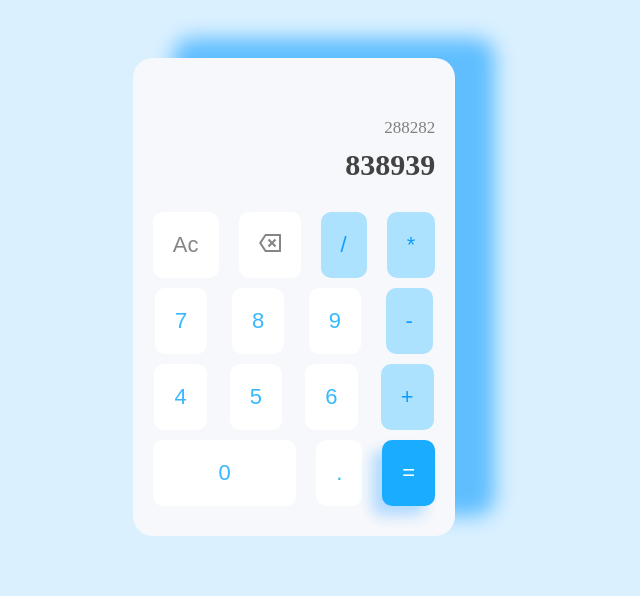
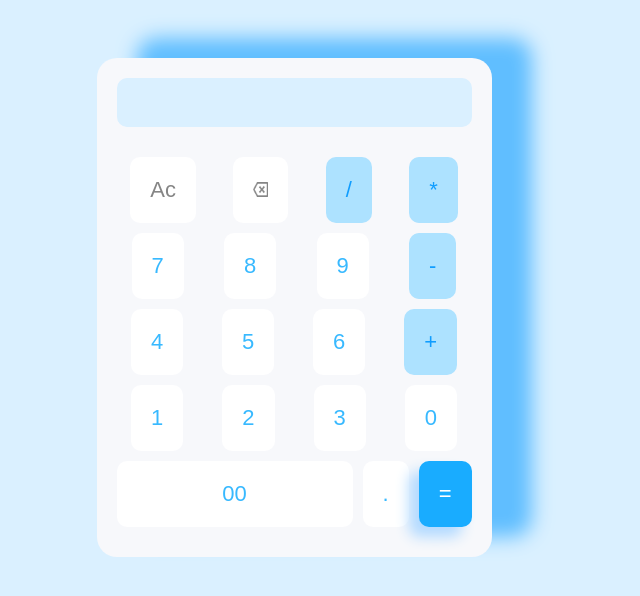
Before and after one commit to Abdulsalamdev/Calculator-App, a plain HTML site: page index.html in a window 1280 px wide. Shown: the whole page, without its empty margins (346-986 px from the left). Drawn offline with Linux system fonts and the light colour scheme.

Commit message:
functionality added

```diff
--- a/index.css
+++ b/index.css
@@ -15,26 +15,23 @@ main {
     box-shadow: 40px -20px 20px #60BEFF;
 }
 
-.question {
-    text-align: right;
-    font-size: 17px;
-    color: #818181;
-    margin-top: 40px;
-    padding-bottom: 10px;
-
-}
 .answer {
     text-align: right;
-    font-size: 30px;
+    font-size: 25px;
     color: #424242;
-    font-weight: 700;
+    font-weight: 600;
     margin-bottom: 30px;
+    background-color: #DAF0FF;
+    border: none;
+    padding: 10px;
+    border-radius: 10px;
 }
 .buttons {
     display: flex;
     justify-content: space-around;
+    justify-items: center;
     align-items: center;
-    gap: 20px;
+    gap: 10px;
     padding-bottom: 10px;
 }
 .subbut {
--- a/index.html
+++ b/index.html
@@ -8,34 +8,75 @@
   </head>
   <body>
     <main>
-      <div class="question">288282</div>
-      <div class="answer">838939</div>
+      <input class="answer" type="text" id="display" disabled />
 
-    <div class="buttons">
-        <button class="subbut" style="color: #858585;">Ac</button>
-        <button class="subbut"><img src="/Vector.png" alt="" /></button>
-        <button class="subbut" style="background-color: #ADE2FF; color: #109DFF;">/</button>
-        <button class="subbut" style="background-color: #ADE2FF; color: #109DFF;">*</button>
-      </div>
-      <div  class="buttons">
-        <button class="subbut">7</button>
-        <button class="subbut">8</button>
-        <button class="subbut">9</button>
-        <button class="subbut" style="background-color: #ADE2FF; color: #109DFF;">-</button>
+      <div class="buttons">
+        <button class="subbut" style="color: #858585" onclick="clearAll('')">Ac</button>
+        <button class="subbut" onclick="clearOne('')">
+          <img src="/Vector.png" alt="" width="15px" height="15px" />
+        </button>
+        <button
+          class="subbut"
+          style="background-color: #ade2ff; color: #109dff"
+          onclick="appendToDisplay('/')"
+        >
+          /
+        </button>
+        <button
+        class="subbut"
+        style="background-color: #ade2ff; color: #109dff"
+        onclick="appendToDisplay('*')"
+      >
+        *
+      </button>
       </div>
       <div class="buttons">
-        <button class="subbut">4</button>
-        <button class="subbut">5</button>
-        <button class="subbut">6</button>
-        <button class="subbut" style="background-color: #ADE2FF; color: #109DFF;">+</button>
+        <button class="subbut" onclick="appendToDisplay('7')">7</button>
+        <button class="subbut" onclick="appendToDisplay('8')">8</button>
+        <button class="subbut" onclick="appendToDisplay('9')">9</button>
+        <button
+          class="subbut"
+          style="background-color: #ade2ff; color: #109dff"
+          onclick="appendToDisplay('-')"
+        >
+          -
+        </button>
       </div>
       <div class="buttons">
-        <button class="subbut"  style="flex-grow: 1;">0</button>
-        <button class="subbut">.</button>
-        <button class="subbut" style="background-color: #19ACFF; color: #FFFFFF; box-shadow: -10px 10px 14px #B2DAFF;">=</button>
+        <button class="subbut" onclick="appendToDisplay('4')">4</button>
+        <button class="subbut" onclick="appendToDisplay('5')">5</button>
+        <button class="subbut" onclick="appendToDisplay('6')">6</button>
+        <button
+        class="subbut"
+        style="background-color: #ade2ff; color: #109dff"
+        onclick="appendToDisplay('+')"
+      >
+        +
+      </button>
       </div>
+      <div class="buttons">
+        <button class="subbut" onclick="appendToDisplay('1')">1</button>
+        <button class="subbut" onclick="appendToDisplay('2')">2</button>
+        <button class="subbut" onclick="appendToDisplay('3')">3</button>
+        <button class="subbut"  onclick="appendToDisplay('0')">0</button>
 
+      </div>
+      <div class="buttons" >
+        <button class="subbut"  onclick="appendToDisplay('00')" style="flex: 1;">00</button>
+        <button class="subbut" onclick="appendToDisplay('.')">.</button>
+        <button
+          class="subbut"
+          style="
+            background-color: #19acff;
+            color: #ffffff;
+            box-shadow: -10px 10px 14px #b2daff;
+          "
+          onclick="calculateResult()"
+        >
+          =
+        </button>
+      </div>
     </main>
+    <script src="/index.js"></script>
   </body>
-  <script src="/index.js"></script>
 </html>
--- a/index.js
+++ b/index.js
@@ -0,0 +1,37 @@
+const inpute = document.getElementById("display");
+
+// display inpute values
+function appendToDisplay(value) {
+  inpute.value += value;
+}
+
+// clear inpute values
+function clearAll(value) {
+  inpute.value = value;
+
+  return "";
+}
+
+// clear single value
+function clearOne() {
+  let currentDisplay = inpute.value;
+  inpute.value = currentDisplay.slice(0, currentDisplay.length - 1);
+  return inpute.value;
+}
+
+// calculate result
+function calculateResult() {
+    try {
+        const expression = inpute.value;
+
+        // Allow only digits, operators and parentheses
+        if (/^[0-9+\-*/().\s]+$/.test(expression)) {
+          let result = eval(expression);
+          inpute.value = result;
+        } else {
+          inpute.value = "Invalid input";
+        }
+      } catch (err) {
+        inpute.value = "Error";
+      }
+}
```
